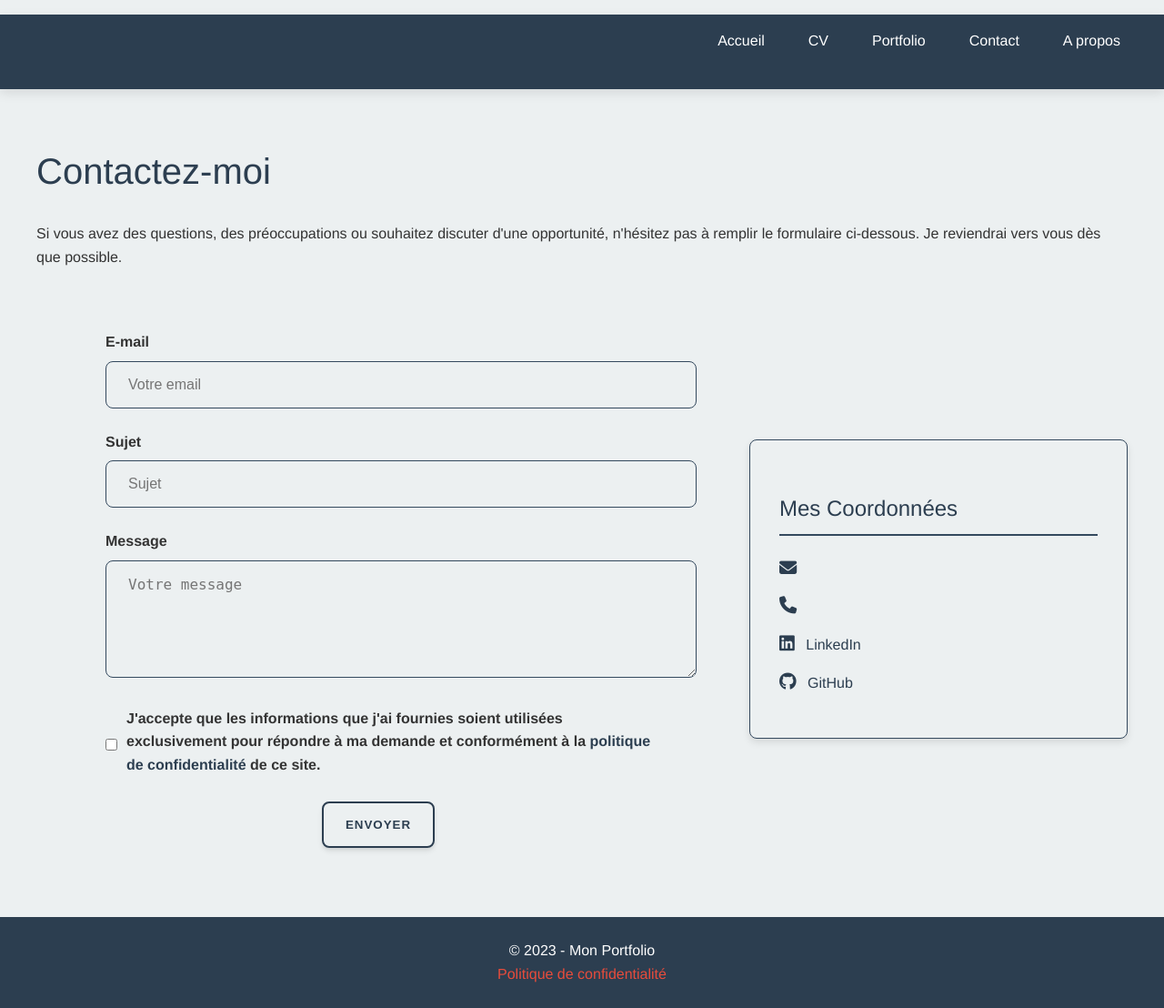
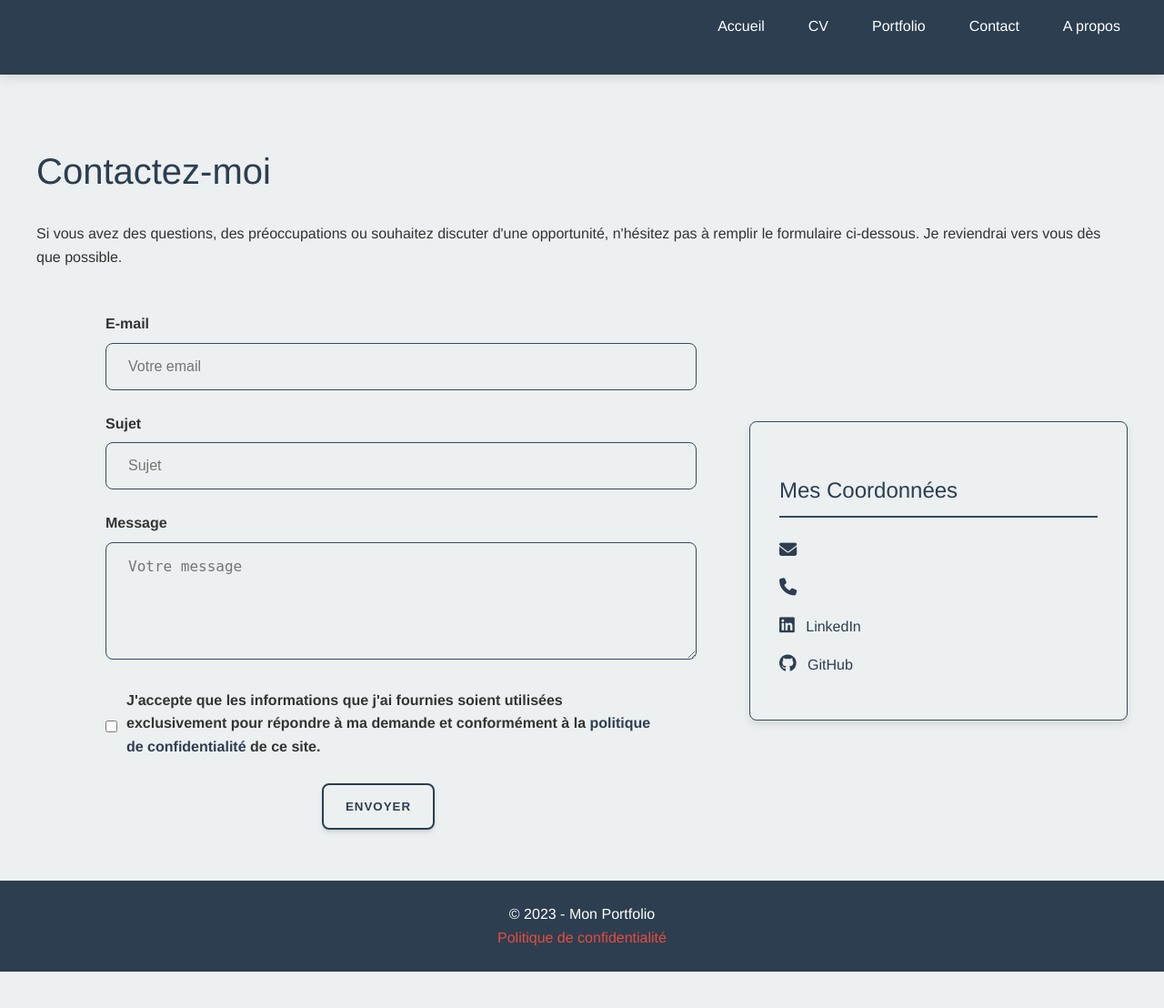
Before and after one commit to Stargate136/EPHAD, a Django app: page /contact/ in a window 1280 px wide. Shown: the whole page at 91% size. After the commit the page ends 1068 px from the top, so only its background shows below. Run offline with Django 4.2, Linux system fonts and the light colour scheme; data comes from the database, SQL or seed files in the repository.

Commit message:
Small modifications

```diff
--- a/src/contact/static/contact/css/index.css
+++ b/src/contact/static/contact/css/index.css
@@ -1,5 +1,6 @@
+/* index.css */
+
 /* Layout */
-
 .contact-wrapper {
     display: flex;
     justify-content: center;
@@ -8,12 +9,10 @@
     flex-wrap: wrap;
 }
 
-
 /* Style de la première section */
 .contact-form {
     flex: 1; /* La première section prendra autant d'espace que possible */
     max-width: 70%; /* Largeur maximale de la première section */
-    padding: 20px; /* Espacement intérieur de la première section */
 }
 
 /* Style de la deuxième section */
--- a/src/core/static/core/css/base/layout.css
+++ b/src/core/static/core/css/base/layout.css
@@ -12,7 +12,7 @@ header {
     top: 0;
     left: 0;
     right: 0;
-    padding: var(--space-sm) 0;
+    padding: 0;
     z-index: 1000; /* Ensure it stays on top */
 }
 
--- a/src/core/static/core/css/base/navbar.css
+++ b/src/core/static/core/css/base/navbar.css
@@ -48,5 +48,4 @@ nav #navbarNav li a:hover {
     background-color: var(--secondary-color);
 }
 
-/* For mobile views, you might want to implement the collapse functionality later.
-When you do, you will have to adjust the styles here accordingly. */
+/* TODO : Implémenter le collapse */
--- a/src/core/static/core/css/base/variables.css
+++ b/src/core/static/core/css/base/variables.css
@@ -1,3 +1,5 @@
+/* variables.css */
+
 :root {
     /* Color Palette */
     --primary-color: #2C3E50;       /* Deep blue */
--- a/src/core/static/core/css/buttons.css
+++ b/src/core/static/core/css/buttons.css
@@ -55,3 +55,10 @@
 .btn-gradient:hover {
     background: linear-gradient(45deg, #ff6ec4, #5643fa); /* A slightly different gradient on hover */
 }
+
+
+.button-wrapper {
+    display: flex;
+    justify-content: space-around; /* Centrage horizontal */
+    padding-top: 20px; /* Espacement au-dessus du bouton, ajustable selon vos besoins */
+}
--- a/src/core/static/core/css/card.css
+++ b/src/core/static/core/css/card.css
@@ -1,3 +1,4 @@
+/* card.css */
 .card {
     display: block;  /* Important pour s'assurer que la balise <a> fonctionne correctement en tant que conteneur */
     position: relative;
--- a/src/core/static/core/css/formulaire.css
+++ b/src/core/static/core/css/formulaire.css
@@ -64,12 +64,6 @@ label {
 
 /* wrappers */
 
-.button-wrapper {
-    display: flex;
-    justify-content: center; /* Centrage horizontal */
-    padding-top: 20px; /* Espacement au-dessus du bouton, ajustable selon vos besoins */
-}
-
 .checkbox-wrapper {
     display: flex;
     align-items: center;  /* Centrage vertical des éléments */
--- a/src/cv/static/cv/css/cv.css
+++ b/src/cv/static/cv/css/cv.css
@@ -1,3 +1,5 @@
+/* cv.css */
+
 .cv-container body {
     font-family: Arial, sans-serif;
     margin: 20px;
--- a/src/portfolio/templates/portfolio/detail.html
+++ b/src/portfolio/templates/portfolio/detail.html
@@ -27,7 +27,7 @@
         {{ project.details|linebreaks }}
     </div>
 
-    <div>
+    <div class="button-wrapper">
         {% if project.url %}
             <a class="btn btn-outline-primary" href="{{ project.url }}" target="_blank">
                 <i class="fas fa-external-link-alt"></i> Aller voir
```
